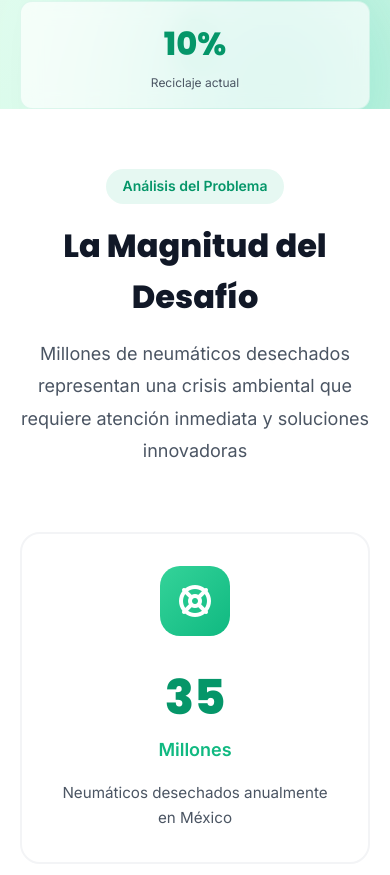
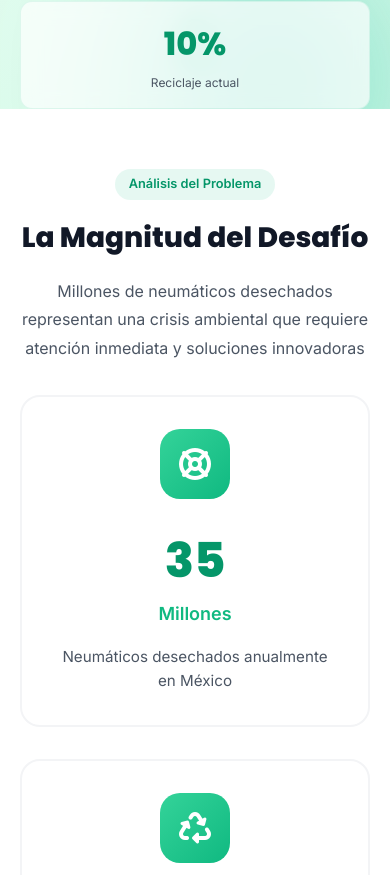
Before and after one commit to IKERD11/crisis-silenciosa-neumaticos, a website: page index.html in a window 390 px wide. Shown: the part 1309-2184 px from the top of the page. Drawn offline with Linux system fonts and the light colour scheme.

Commit message:
Mejorar espaciado de sección 'Soluciones Sostenibles': agregar padding adaptativo al section-header y optimizar responsive

```diff
--- a/modern-design.css
+++ b/modern-design.css
@@ -512,6 +512,7 @@ button {
     text-align: center;
     max-width: 700px;
     margin: 0 auto 4rem;
+    padding: 0 1rem;
 }
 
 .section-badge {
@@ -1374,6 +1375,11 @@ button {
 
     .container {
         padding: 0 30px;
+    }
+
+    .section-header {
+        padding: 0 0.5rem;
+        margin-bottom: 3rem;
     }
 
     .brand-title {
@@ -1460,6 +1466,16 @@ button {
         padding: 0 24px;
     }
 
+    .section-header {
+        padding: 0;
+        margin-bottom: 2.5rem;
+    }
+
+    .section-badge {
+        font-size: 0.8rem;
+        padding: 5px 14px;
+    }
+
     .brand-title {
         font-size: 0.7rem;
     }
@@ -1527,6 +1543,18 @@ button {
         padding: 0 20px;
     }
 
+    .section-header {
+        margin-bottom: 2rem;
+    }
+
+    .section-title {
+        font-size: 1.75rem;
+    }
+
+    .section-description {
+        font-size: 1rem;
+    }
+
     .brand-title {
         font-size: 0.65rem;
     }
```
